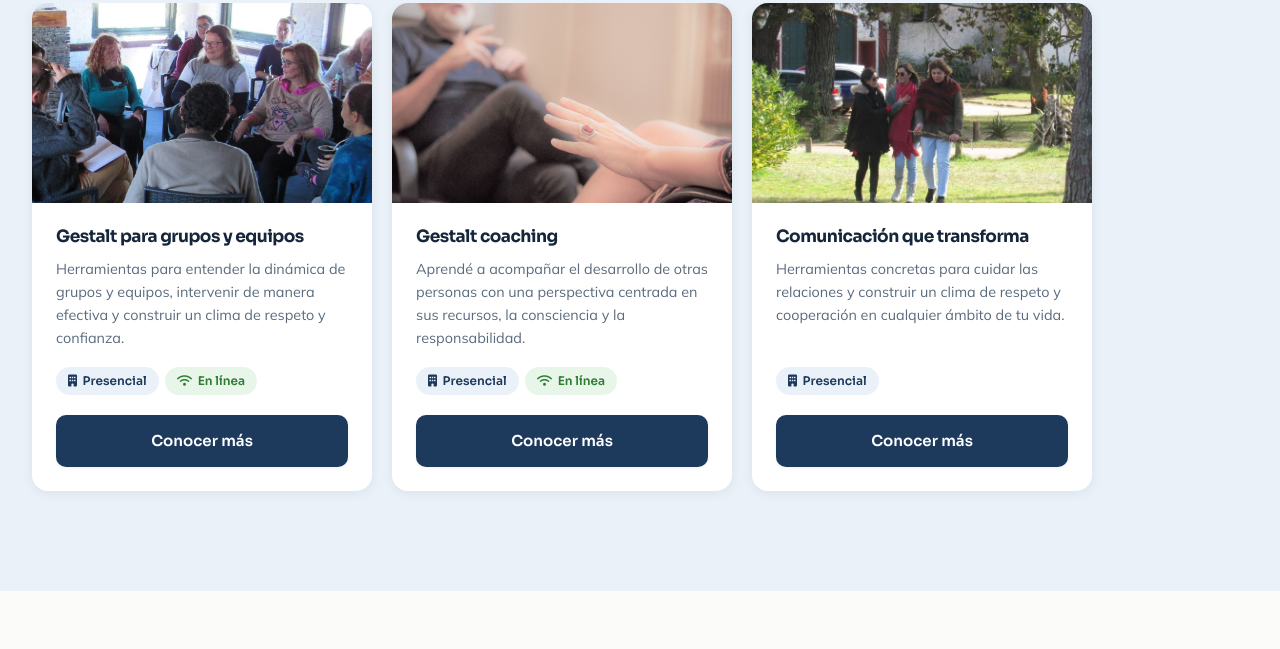
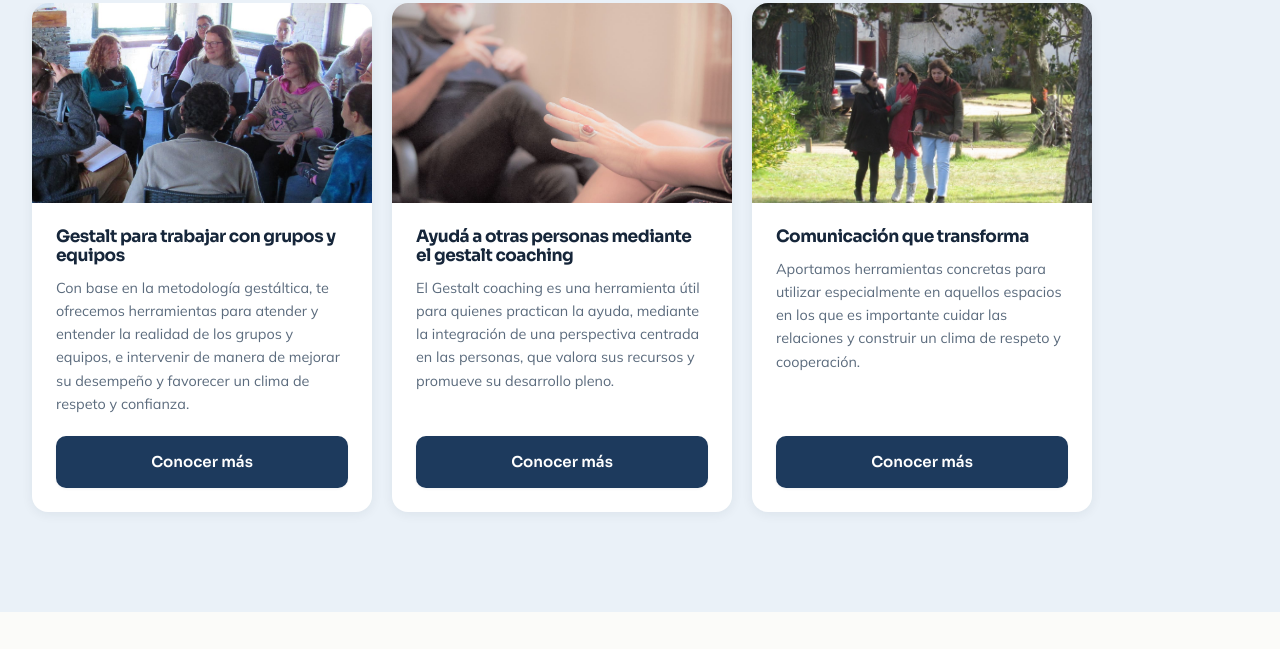
Before and after one commit to guilleVF/casaGestalt, a website: page index.html in a window 1280 px wide. Shown: the part 880-1529 px from the top of the page. Drawn offline with Linux system fonts and the light colour scheme.

Commit message:
Revert "Estandariza tarjetas de formaciones destacadas"
This reverts commit 8b913a9fe484191a5fbb85326e64de21833441bf.

```diff
--- a/index.html
+++ b/index.html
@@ -56,12 +56,8 @@
       <article class="curso-card">
         <img src="./img/inicio/mayo1.jpg" alt="Gestalt para trabajar con grupos y equipos" loading="lazy">
         <div class="curso-card-body">
-          <h3>Gestalt para grupos y equipos</h3>
-          <p>Herramientas para entender la dinámica de grupos y equipos, intervenir de manera efectiva y construir un clima de respeto y confianza.</p>
-          <div class="modalidades">
-            <span class="modalidad modalidad-presencial"><i class="fa-solid fa-building"></i> Presencial</span>
-            <span class="modalidad modalidad-online"><i class="fa-solid fa-wifi"></i> En línea</span>
-          </div>
+          <h3>Gestalt para trabajar con grupos y equipos</h3>
+          <p>Con base en la metodología gestáltica, te ofrecemos herramientas para atender y entender la realidad de los grupos y equipos, e intervenir de manera de mejorar su desempeño y favorecer un clima de respeto y confianza.</p>
           <a class="btn btn-primary" href="./pages/3a.html">Conocer más</a>
         </div>
       </article>
@@ -69,12 +65,8 @@
       <article class="curso-card">
         <img src="./img/inicio/mayo2.jpg" alt="Gestalt coaching" loading="lazy">
         <div class="curso-card-body">
-          <h3>Gestalt coaching</h3>
-          <p>Aprendé a acompañar el desarrollo de otras personas con una perspectiva centrada en sus recursos, la consciencia y la responsabilidad.</p>
-          <div class="modalidades">
-            <span class="modalidad modalidad-presencial"><i class="fa-solid fa-building"></i> Presencial</span>
-            <span class="modalidad modalidad-online"><i class="fa-solid fa-wifi"></i> En línea</span>
-          </div>
+          <h3>Ayudá a otras personas mediante el gestalt coaching</h3>
+          <p>El Gestalt coaching es una herramienta útil para quienes practican la ayuda, mediante la integración de una perspectiva centrada en las personas, que valora sus recursos y promueve su desarrollo pleno.</p>
           <a class="btn btn-primary" href="./pages/3c.html">Conocer más</a>
         </div>
       </article>
@@ -83,10 +75,7 @@
         <img src="./img/casagestalt2.webp" alt="Comunicación que transforma" loading="lazy">
         <div class="curso-card-body">
           <h3>Comunicación que transforma</h3>
-          <p>Herramientas concretas para cuidar las relaciones y construir un clima de respeto y cooperación en cualquier ámbito de tu vida.</p>
-          <div class="modalidades">
-            <span class="modalidad modalidad-presencial"><i class="fa-solid fa-building"></i> Presencial</span>
-          </div>
+          <p>Aportamos herramientas concretas para utilizar especialmente en aquellos espacios en los que es importante cuidar las relaciones y construir un clima de respeto y cooperación.</p>
           <a class="btn btn-primary" href="./pages/3b.html">Conocer más</a>
         </div>
       </article>
```
Also changed, not shown: css/output.css.
